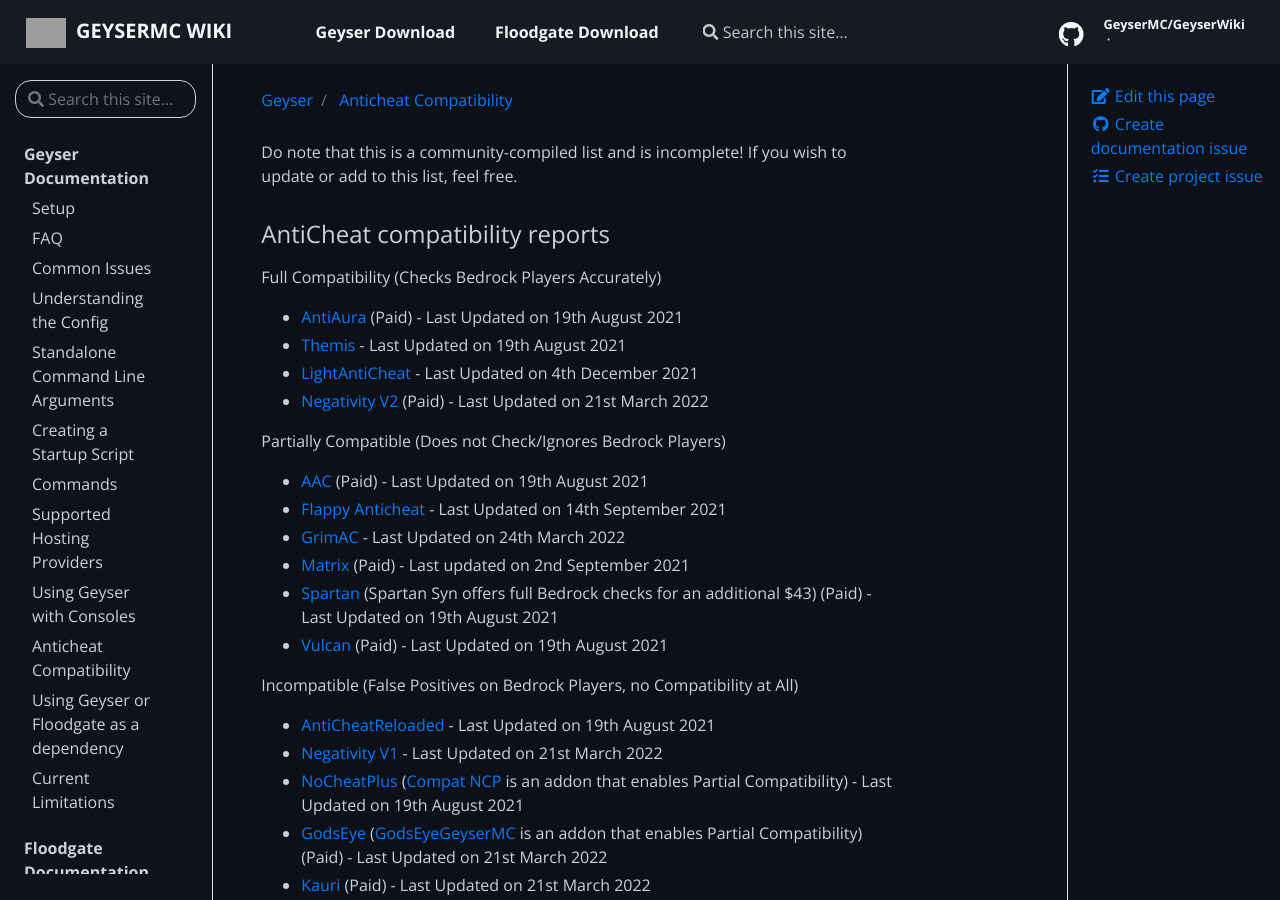
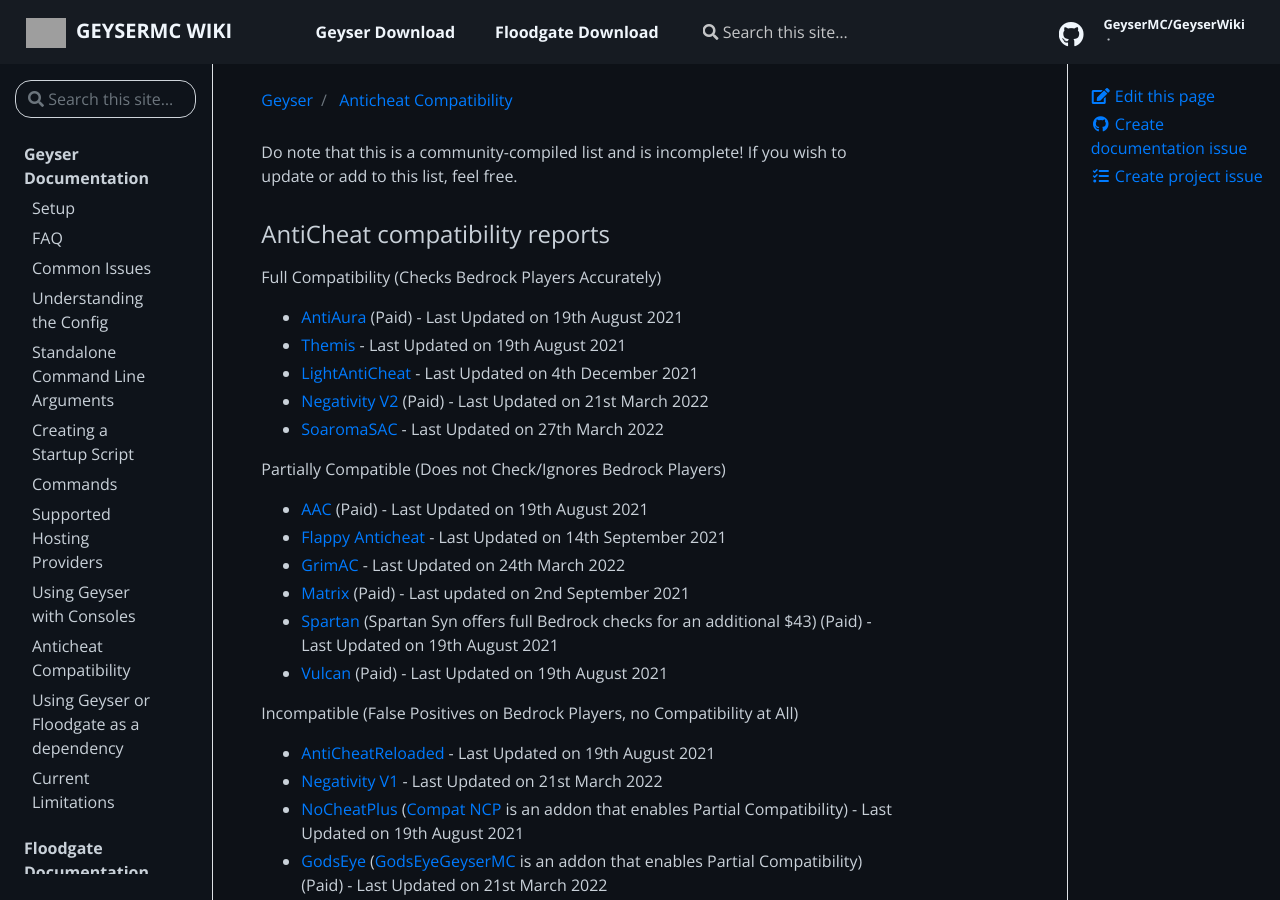
Before and after one commit to GeyserMC/GeyserWiki, a Jekyll site: the page built from _docs/geyser/anticheat-compatibility.md, in a window 1280 px wide and 900 px high. Built offline with Jekyll 4.4.1, drawn with Linux system fonts in a browser that asks for light colours; some of the changed text lies outside the part shown; grey boxes are pictures that could not be loaded.

Commit message:
Update anticheat-compatibility.md (#28)

```diff
--- a/_docs/geyser/anticheat-compatibility.md
+++ b/_docs/geyser/anticheat-compatibility.md
@@ -14,6 +14,7 @@
 - [Themis](https://www.spigotmc.org/resources/90766/) - Last Updated on 19th August 2021
 - [LightAntiCheat](https://www.spigotmc.org/resources/96341/) - Last Updated on 4th December 2021
 - [Negativity V2](https://www.spigotmc.org/resources/86874/) (Paid) - Last Updated on 21st March 2022
+- [SoaromaSAC](https://www.spigotmc.org/resources/87702/) - Last Updated on 27th March 2022
 
 Partially Compatible (Does not Check/Ignores Bedrock Players)
 
```
Also changed, not shown: other parts of _docs/geyser/anticheat-compatibility.md (+0 -1 lines).
